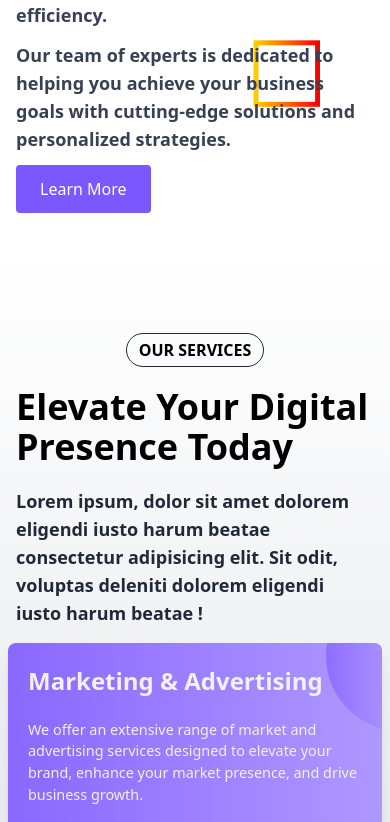
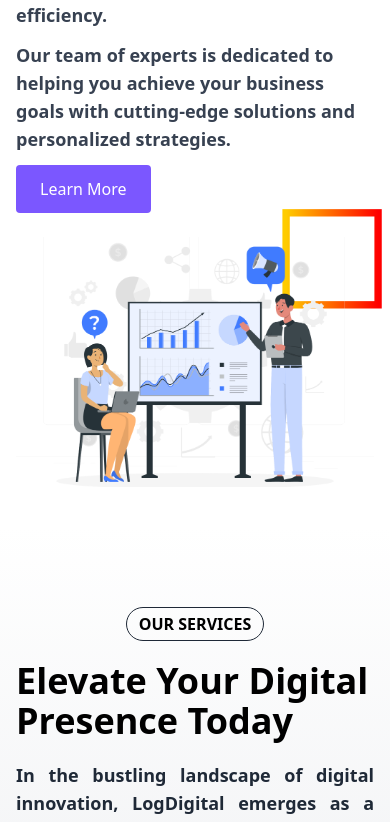
Before and after one commit to OnojaPeter/logdigital, a React (Vite) app: page / in a window 390 px wide. Shown: the part 1158-1980 px from the top of the page. Built offline with nearby package versions, Linux system fonts and the light colour scheme.

Commit message:
inserted the text beneath ELEVATE YOUR DIGITAL ...; included illustration for the about us; fixed the bug on the ham menu home link now working

```diff
--- a/src/components/About.jsx
+++ b/src/components/About.jsx
@@ -10,7 +10,7 @@ const About = () => {
         moreDescription="Our team of experts is dedicated to helping you achieve your business goals with cutting-edge solutions and personalized strategies."
         buttonText="Learn More"
         link="/about"
-        // imageSrc="/images/meeting-group.jpg"
+        imageSrc="/images/new.png"
       />
     </section>
   );
--- a/src/components/FeatureSection.jsx
+++ b/src/components/FeatureSection.jsx
@@ -87,7 +87,7 @@ const FeatureSection = ({ sectionName, title, description, moreDescription, butt
                             initial="hidden"
                             animate={imageAnimation.controls}
                             variants={imageAnimation.imageVariants}
-                            className="rounded-lg shadow-lg object-cover h-[250px] md:h-[400px] w-full"
+                            className="rounded-lg  object-cover h-[250px] md:h-[400px] w-full"
                         />
                     </div>
                 }
--- a/src/components/Footer.jsx
+++ b/src/components/Footer.jsx
@@ -1,5 +1,5 @@
 import { BsTwitterX } from "react-icons/bs";
-import { FaFacebookF, FaInstagram } from "react-icons/fa";
+import { FaFacebookF, FaInstagram, FaLinkedinIn  } from "react-icons/fa";
 import { MdPhoneInTalk, MdEmail } from "react-icons/md";
 import { FaLocationDot } from "react-icons/fa6";
 import Navlink from "./Navlink";
@@ -26,6 +26,7 @@ function Footer() {
                                 <a href="#home" className="flex gap-2"><BsTwitterX className="text-2xl" /><p className="hidden sm:block">X (Formally twitter)</p></a>
                                 <a href="#home" className="flex gap-2"><FaFacebookF className="text-2xl" /><p className="hidden sm:block">Facebook</p></a>
                                 <a href="#home" className="flex gap-2"><FaInstagram className="text-2xl" /><p className="hidden sm:block">Instagram</p></a>
+                                <a href="#home" className="flex gap-2"><FaLinkedinIn className="text-2xl" /><p className="hidden sm:block">LinkedIn</p></a>
                             </ul>
                         </div>
 
--- a/src/components/Navbar.jsx
+++ b/src/components/Navbar.jsx
@@ -209,7 +209,7 @@ const Navbar = () => {
                                   :
                                     <Link
                                         onClick={() => setIsMobileMenuOpen(false)}
-                                        to={`/${item.toLowerCase()}`}
+                                        to={item==="Home" ? "/" : `/${item.toLowerCase()}`}
                                         className="text-5xl font-bold block px-4 text-gray-700 hover:bg-gray-100"
                                     >
                                         {item}
--- a/src/components/Services.jsx
+++ b/src/components/Services.jsx
@@ -34,7 +34,9 @@ import { Link } from 'react-router-dom';
            className="flex flex-col items-center md:text-center px-4 md:px-8 lg:px-16">
             <span className="uppercase font-bold px-3 py-1 border border-gray-800 rounded-full ">our services</span>
             <h2 className="text-4xl font-bold my-5 capitalize">elevate your digital presence today</h2>
-            <p className="text-lg md:text-xl  md:mx-24 lg:mx-40 font-bold text-gray-800">Lorem ipsum, dolor sit amet dolorem eligendi iusto harum beatae consectetur adipisicing elit. Sit odit, voluptas deleniti dolorem eligendi iusto harum beatae !</p>
+            <p className="text-lg text-justify md:text-xl  md:mx-10 lg:mx-10 font-bold text-gray-800">
+              In the bustling landscape of digital innovation, LogDigital emerges as a pioneering force, seamlessly integrating technology, marketing prowess, and bsuiness developement expertise. Founded on the principles of innovation and client-centric solutions, LogDigital has carved a niche for itself at the intersection of cutting edge technology and strategic business growth
+            </p>
           </motion.div>
 
           <div
```
Also changed, not shown: public/images/new.png (added).
